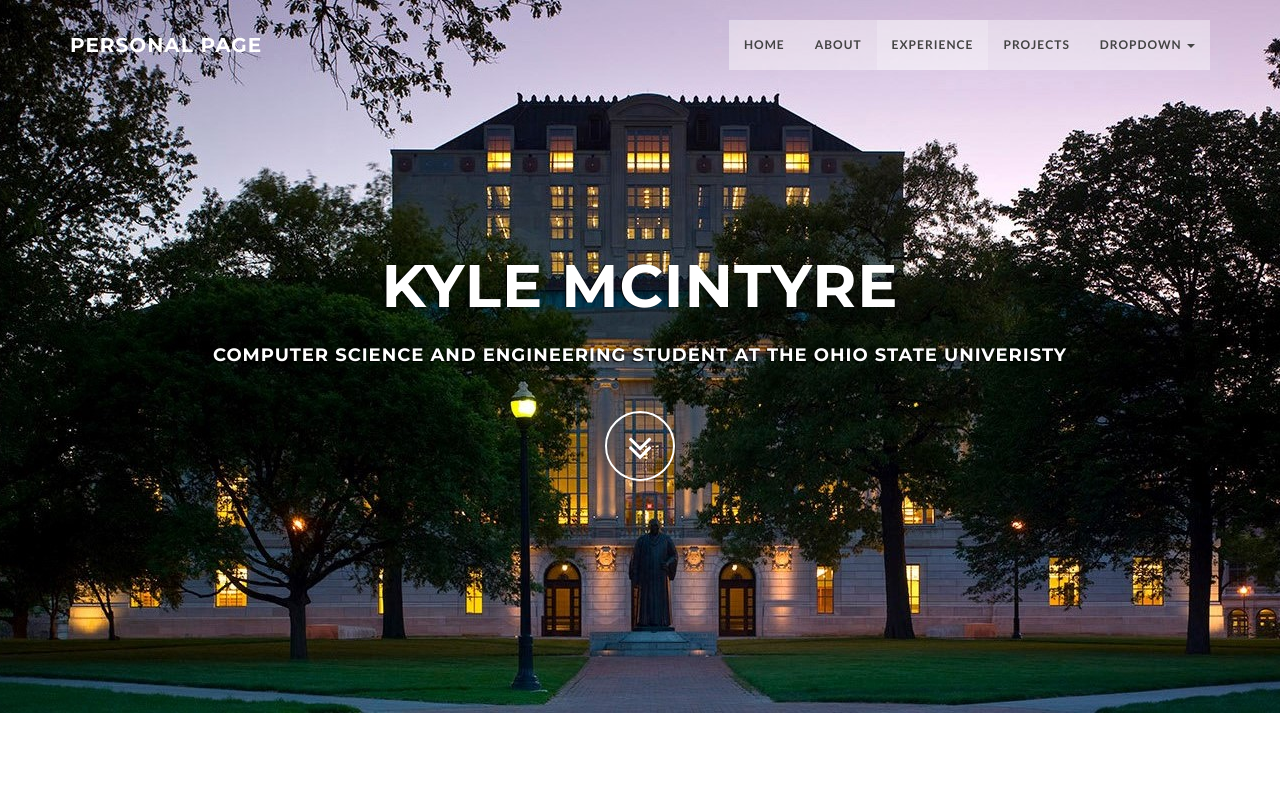
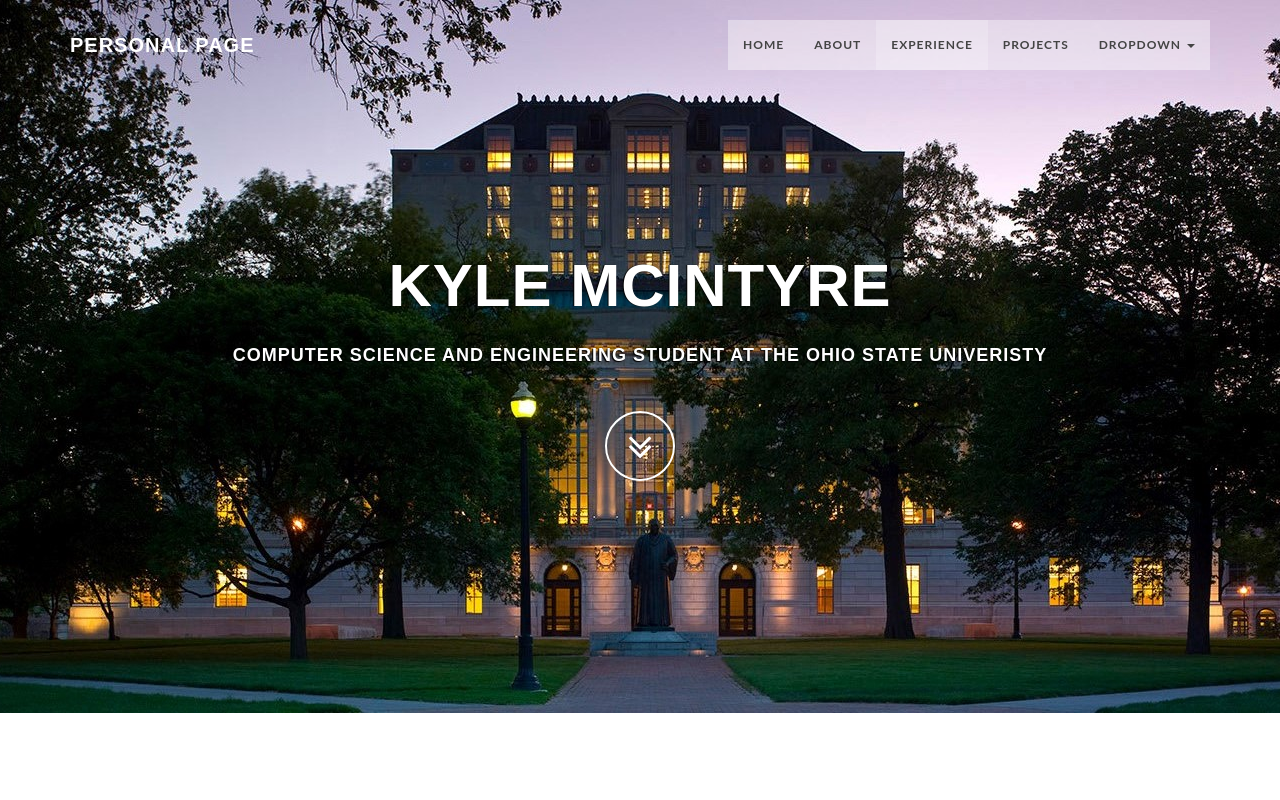
Before and after one commit to kyle-mcintyre/kyle-mcintyre.github.io, a plain HTML site: page index.html in a window 1280 px wide. Shown: the top 800 px of the page. Drawn offline with Linux system fonts and the light colour scheme.

Commit message:
removed insecure import

```diff
--- a/css/style.css
+++ b/css/style.css
@@ -1,5 +1,4 @@
 /* ==== Google font ==== */
-@import url('http://fonts.googleapis.com/css?family=Lato:100,300,400,700,900,100italic,300italic,400italic,700italic,900italic|Montserrat:700|Merriweather:400italic');
 
 
 body {
```
